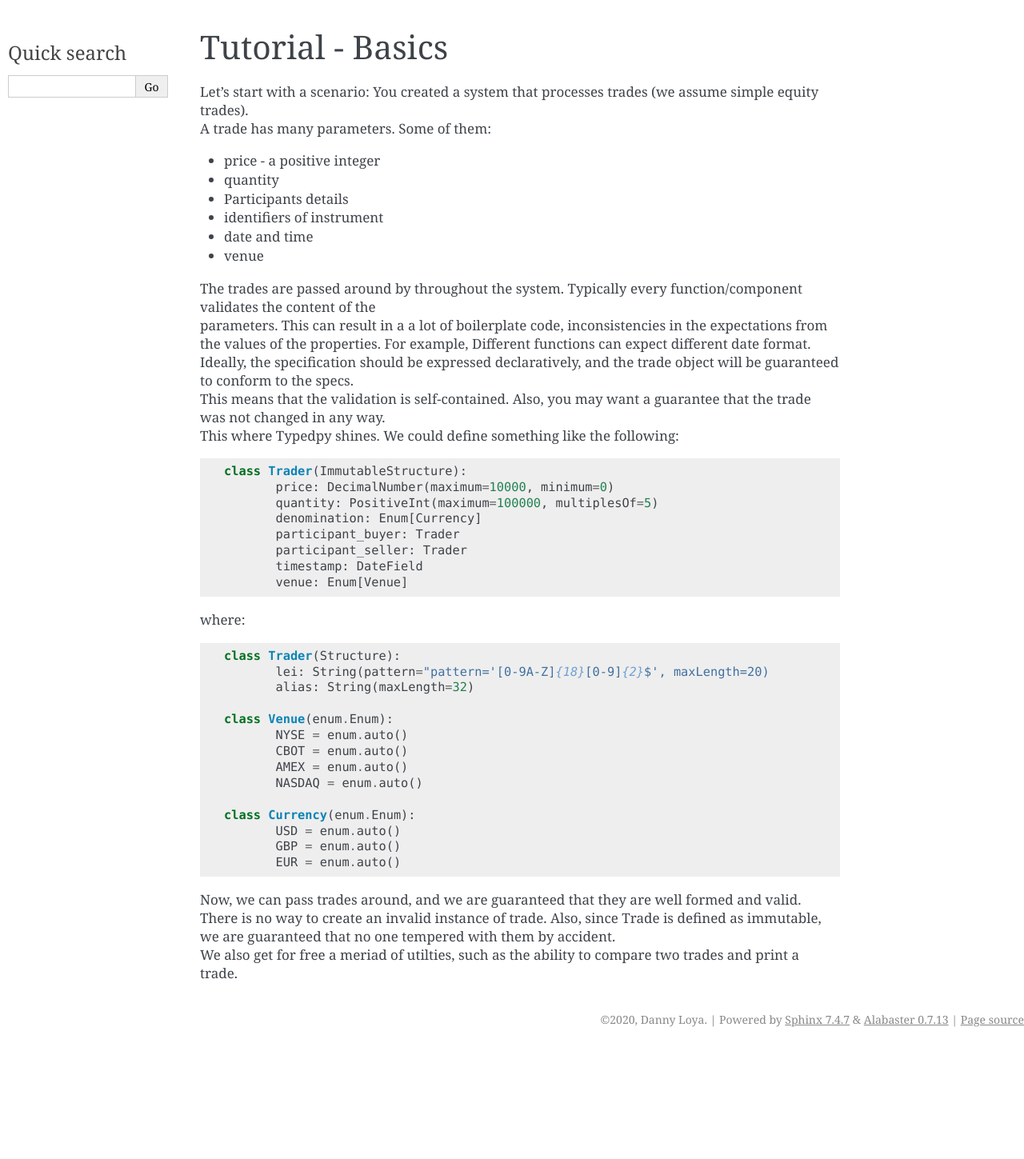
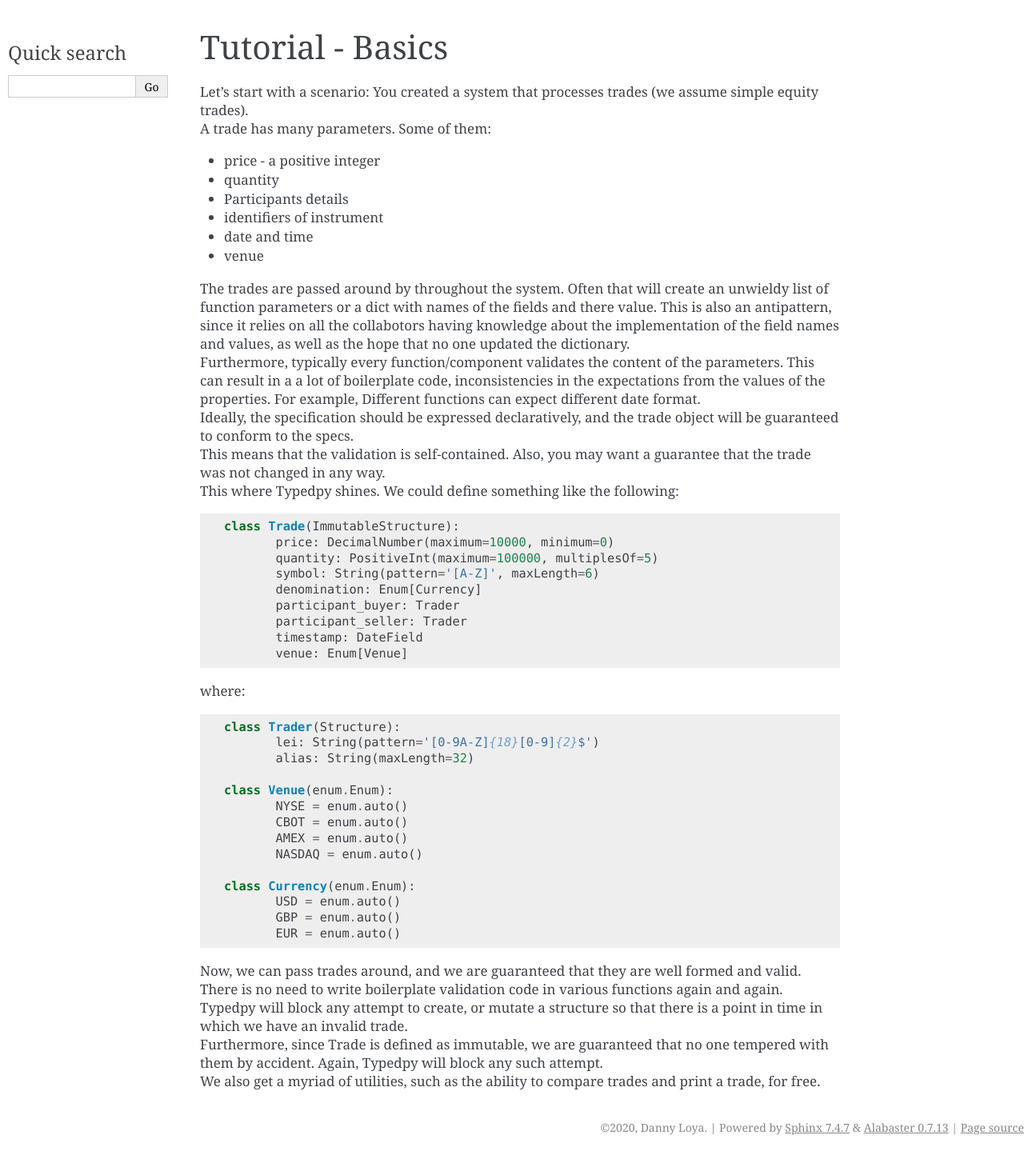
Before and after one commit to loyada/typedpy, a Sphinx documentation site: the page built from docs/tutorial_basics.rst, in a window 1280 px wide. Shown: the whole page at 80% size. Built offline with Sphinx 7.4.7, drawn with Linux system fonts in a browser that asks for light colours; pages that are not in the unit, such as notebooks, are missing from menus; before the commit the page ends 1314 px from its top, so only the background shows below that.

Commit message:
documentation update

```diff
--- a/docs/tutorial_basics.rst
+++ b/docs/tutorial_basics.rst
@@ -15,9 +15,13 @@ Tutorial - Basics
 * identifiers of instrument
 * date and time
 * venue
-| The trades are passed around by throughout the system. Typically every function/component validates the content of the
-| parameters. This can result in a a lot of boilerplate code, inconsistencies in the expectations from the values of the
-  properties. For example, Different functions can expect different date format.
+| The trades are passed around by throughout the system. Often that will create an unwieldy list of function parameters
+  or a dict with names of the fields and there value. This is also an antipattern, since it relies on all the collabotors
+  having knowledge about the implementation of the field names and values, as well as the hope that no one updated the
+  dictionary.
+| Furthermore, typically every function/component validates the content of the parameters. This can result in a a lot
+  of boilerplate code, inconsistencies in the expectations from the values of the properties. For example, Different
+  functions can expect different date format.
 | Ideally, the specification should be expressed declaratively, and the trade object will be guaranteed to
   conform to the specs.
 | This means that the validation is self-contained. Also, you may want a guarantee that the trade was not changed in
@@ -26,9 +30,10 @@ Tutorial - Basics
 
 .. code-block:: python
 
-     class Trader(ImmutableStructure):
+     class Trade(ImmutableStructure):
             price: DecimalNumber(maximum=10000, minimum=0)
             quantity: PositiveInt(maximum=100000, multiplesOf=5)
+            symbol: String(pattern='[A-Z]', maxLength=6)
             denomination: Enum[Currency]
             participant_buyer: Trader
             participant_seller: Trader
@@ -40,7 +45,7 @@ where:
 .. code-block:: python
 
      class Trader(Structure):
-            lei: String(pattern="pattern='[0-9A-Z]{18}[0-9]{2}$', maxLength=20)
+            lei: String(pattern='[0-9A-Z]{18}[0-9]{2}$')
             alias: String(maxLength=32)
 
      class Venue(enum.Enum):
@@ -55,7 +60,9 @@ where:
             EUR = enum.auto()
 
 
-| Now, we can pass trades around, and we are guaranteed that they are well formed and valid. There is no way to create \
-  an invalid instance of trade. Also, since Trade is defined as immutable, we are guaranteed that no one tempered with them \
-  by accident.
-| We also get for free a meriad of utilties, such as the ability to compare two trades and print a trade.
+| Now, we can pass trades around, and we are guaranteed that they are well formed and valid. There is no need to write
+  boilerplate validation code in various functions again and again. Typedpy will block any attempt to create, or mutate
+  a structure so that there is a point in time in which we have an invalid trade.
+| Furthermore, since Trade is defined as immutable, we are guaranteed that no one tempered with them by accident. Again,
+  Typedpy will block any such attempt.
+| We also get a myriad of utilities, such as the ability to compare trades and print a trade, for free.
```
